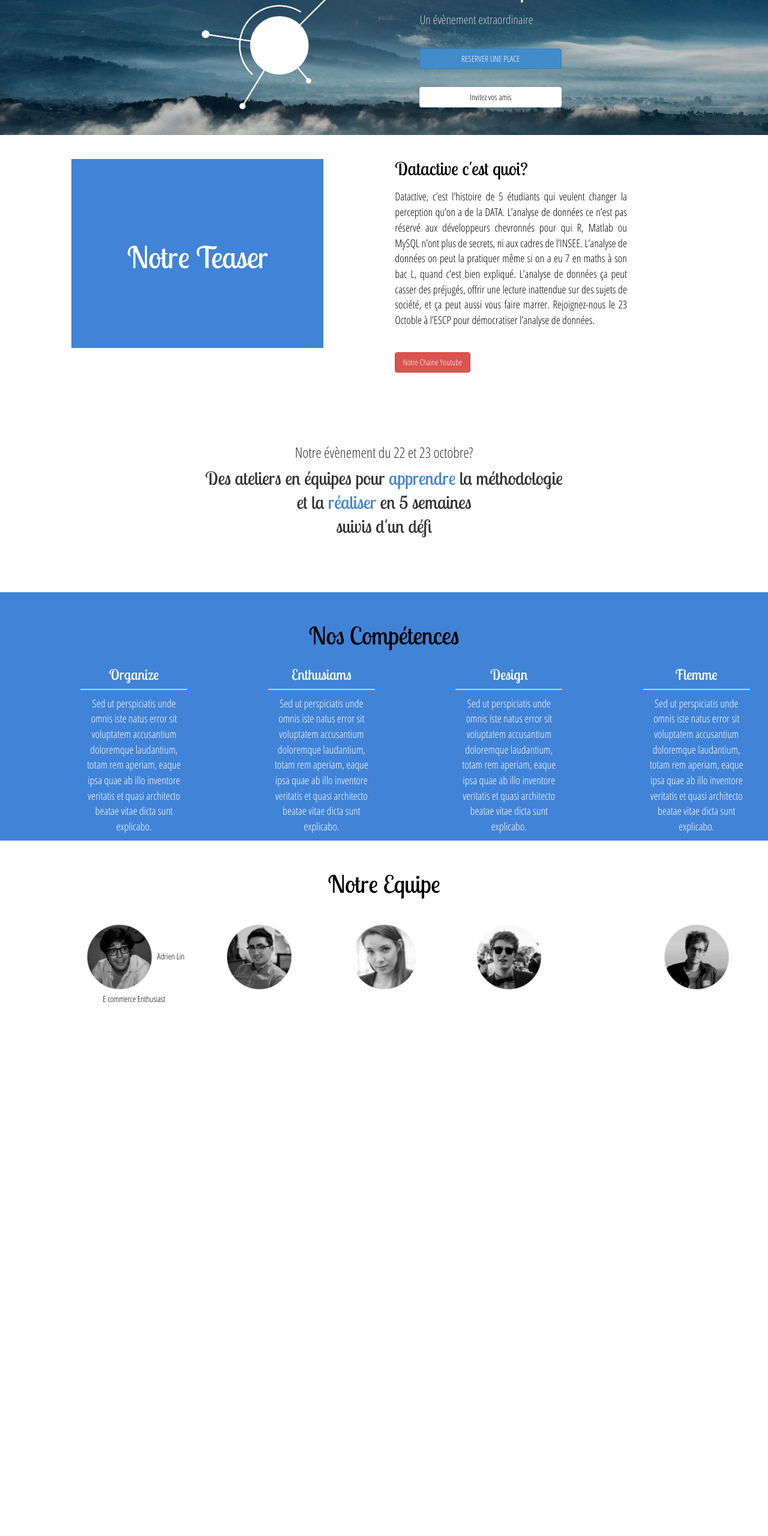
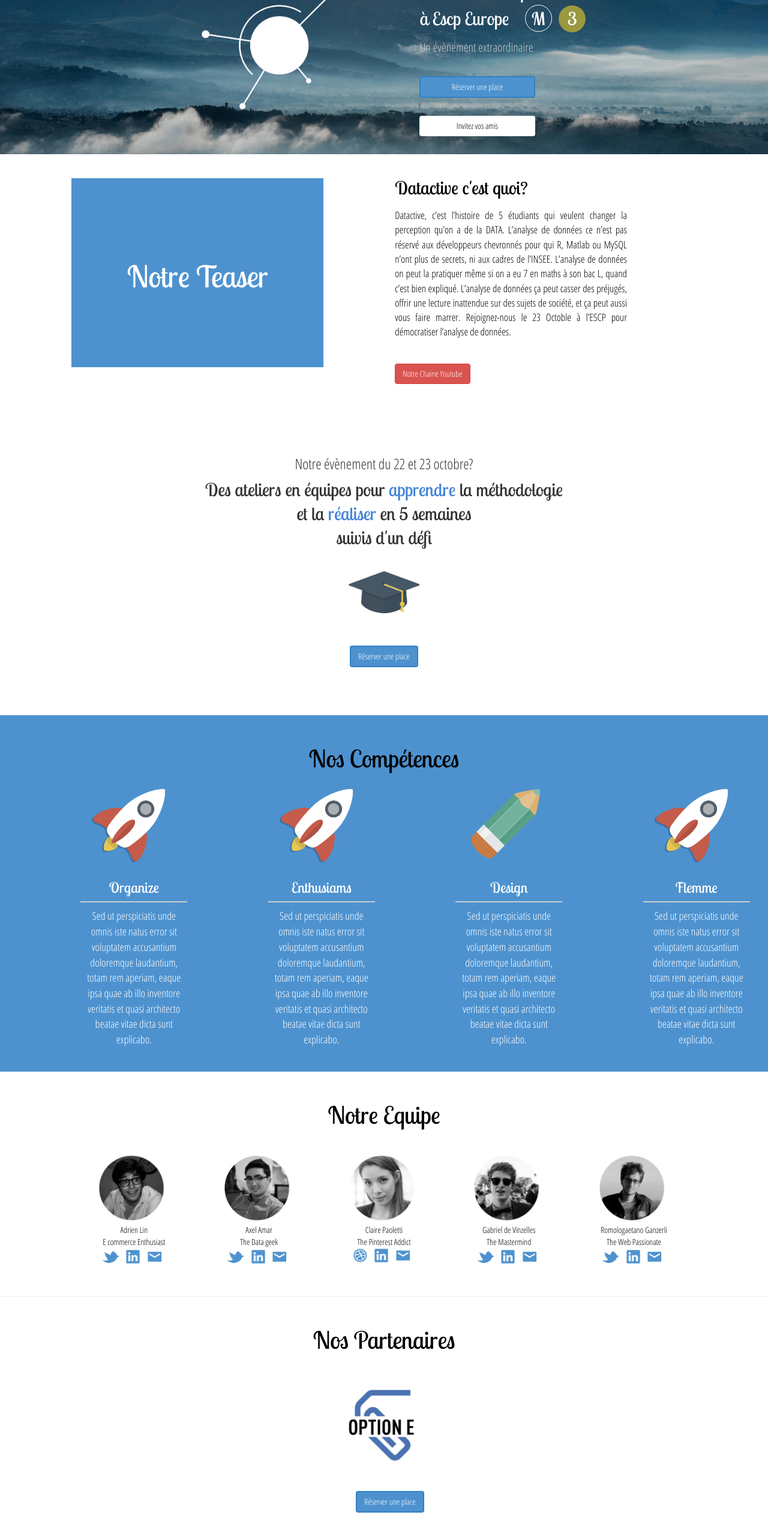
Before and after one commit to axelgrowth/datactive, a plain HTML site: page index.html in a window 1280 px wide. Shown: the part 236-2796 px from the top of the page at 60% size. Before the commit the page ends 1911 px from the top, so only its background shows below. Drawn offline with nearby package versions, Linux system fonts and the light colour scheme.

Commit message:
Finalizing

```diff
--- a/landing.html
+++ b/index.html
@@ -43,7 +43,7 @@
             <div class="row">
 
              <div class="col-sm-12  col-sm-offset-1 text-left title">
-              Du 22 &amp; 23 Septembre &agrave; ESCP EUROPE <br>
+              Du 22 &amp; 23 Septembre <br> &agrave; Escp Europe <div class="metro text-center">M</div> <div class="trois text-center">3</div><br>
               <span> Un &eacute;v&egrave;nement extraordinaire</span>
             </div>
           </div>
@@ -51,14 +51,14 @@
 
 
           <div class="row">
-            <div class=" col-sm-6 col-sm-offset-1 fill text-left subtitle">
-              <button class="btn btn-block btn-primary">RESERVER UNE PLACE</button>
+            <div class=" col-sm-5 col-sm-offset-1 fill text-left subtitle">
+              <button class="btn btn-block btn-primary">Réserver une place</button>
 
             </div>
 
           </div>
           <div class="row">
-            <div class=" col-sm-6 fill col-sm-offset-1 text-left subtitle">
+            <div class=" col-sm-5 fill col-sm-offset-1 text-left subtitle">
               <button class="btn btn-block">Invitez vos amis</button>
 
             </div>
@@ -79,7 +79,7 @@
             Datactive, c’est l’histoire de 5 étudiants qui veulent changer la perception qu’on a de la DATA. L’analyse de données ce n’est pas réservé aux développeurs chevronnés pour qui R, Matlab ou MySQL n’ont plus de secrets, ni aux cadres de l’INSEE. L’analyse de données on peut la pratiquer même si on a eu 7 en maths à son bac L, quand c’est bien expliqué. L’analyse de données ça peut casser des préjugés, offrir une lecture inattendue sur des sujets de société, et ça peut aussi vous faire marrer. Rejoignez-nous le 23 Octoble à l’ESCP pour démocratiser l’analyse de données.
           </p>
 
-          <button class="btn btn-md btn-danger">Notre Chaine Youtube</button>
+          <a href="https://www.youtube.com/channel/UCzGfJErzBEey4Q3pOYmqSXg" target="_blank"><button class="btn btn-md btn-danger">Notre Chaine Youtube</button></a>
         </div>
       </div>
 
@@ -91,6 +91,8 @@
           et la <span>réaliser</span> en 5 semaines <br>
           suivis d'un défi<br>
         </p>
+        <img src="img/chapeau.png" height="120px"><br>
+        <button class="btn btn-md btn-primary ">Réserver une place</button>
       </div>
       </div>
 
@@ -100,18 +102,23 @@
         <h2>Nos Compétences</h2>
         <div class="row">
           <div class="col-sm-2 col-sm-offset-1 skill">
+            <img src="img/fusee.png" height="150px">
             <h3> Organize</h3>
             <p>Sed ut perspiciatis unde omnis iste natus error sit voluptatem accusantium doloremque laudantium, totam rem aperiam, eaque ipsa quae ab illo inventore veritatis et quasi architecto beatae vitae dicta sunt explicabo. </p>
           </div>
-                    <div class="col-sm-2 col-sm-offset-1 skill">
+            <div class="col-sm-2 col-sm-offset-1 skill">
+
+            <img src="img/fusee.png" height="150px">
             <h3> Enthusiams</h3>
             <p>Sed ut perspiciatis unde omnis iste natus error sit voluptatem accusantium doloremque laudantium, totam rem aperiam, eaque ipsa quae ab illo inventore veritatis et quasi architecto beatae vitae dicta sunt explicabo. </p>
           </div>
                     <div class="col-sm-2 col-sm-offset-1 skill">
+            <img src="img/crayon.png" height="150px">
             <h3> Design</h3>
             <p>Sed ut perspiciatis unde omnis iste natus error sit voluptatem accusantium doloremque laudantium, totam rem aperiam, eaque ipsa quae ab illo inventore veritatis et quasi architecto beatae vitae dicta sunt explicabo. </p>
           </div>
                     <div class="col-sm-2 col-sm-offset-1 skill">
+            <img src="img/fusee.png" height="150px">
             <h3> Flemme</h3>
             <p>Sed ut perspiciatis unde omnis iste natus error sit voluptatem accusantium doloremque laudantium, totam rem aperiam, eaque ipsa quae ab illo inventore veritatis et quasi architecto beatae vitae dicta sunt explicabo. </p>
           </div>
@@ -126,30 +133,107 @@
         <div class="row">
           <div class="col-sm-2 col-sm-offset-1 text-center skill">
             <img src="img/Adrien.png" height="120px">
+            <br>
             Adrien Lin
             <br>
             E commerce Enthusiast
+            <br>
+            <a href="" target="_blank"><img src="img/logo-twitter.png" height="30px"></a>
+            <a href="" target="_blank"><img src="img/logo-linkdin.png" height="25px"></a>
+            <a href="" target="_blank"><img src="img/logo-mail.png" height="25px"></a>
           </div>
 
           <div class="col-sm-2 skill">
             <img src="img/Axel.png" height="120px">
+            <br>
+            Axel Amar
+            <br>
+            The Data geek
+            <br>
+            <a href="https://twitter.com/axelamar" target="_blank"><img src="img/logo-twitter.png" height="30px"></a>
+            <a href="www.linkedin.com/in/axelamar/" target="_blank"><img src="img/logo-linkdin.png" height="25px"></a>
+            <a href="mailto:axel.amar@edu.escpeurope.eu" target="_blank"><img src="img/logo-mail.png" height="25px"></a>
           </div>
           <div class="col-sm-2  skill">
             <img src="img/Claire.png" height="120px">
+            <br>
+            Claire Paoletti
+            <br>
+            The Pinterest Addict
+            <br>
+            <a href="https://dribbble.com/clairepaoletti" target="_blank"><img src="img/logo-dribbble.png" height="25px"></a>
+            <a href="http://fr.linkedin.com/in/clairepaoletti" target="_blank"><img src="img/logo-linkdin.png" height="25px"></a>
+            <a href="mailto:paoletticlaire@gmail.com" target="_blank"><img src="img/logo-mail.png" height="25px"></a>
           </div>
           <div class="col-sm-2  skill">
             <img src="img/Gabriel.png" height="120px">
+            <br>
+            Gabriel de Vinzelles
+            <br>
+            The Mastermind
+            <br>
+            <a href="" target="_blank"><img src="img/logo-twitter.png" height="30px"></a>
+            <a href="" target="_blank"><img src="img/logo-linkdin.png" height="25px"></a>
+            <a href="" target="_blank"><img src="img/logo-mail.png" height="25px"></a>
           </div>
-          <div class="col-sm-2 col-sm-offset-1 skill">
+          <div class="col-sm-2  skill">
             <img src="img/Romolo.png" height="120px">
+            <br>
+            Romologaetano Ganzerli
+            <br>
+            The Web Passionate
+            <br>
+            <a href="" target="_blank"><img src="img/logo-twitter.png" height="30px"></a>
+            <a href="" target="_blank"><img src="img/logo-linkdin.png" height="25px"></a>
+            <a href="" target="_blank"><img src="img/logo-mail.png" height="25px"></a>
           </div>
 
         </div>
 
+        </div>
+      </div>
 
 
 
+      <div class="container-fluid fill partenaires">
+        <div class=" col-sm-12  text-center ">
+        <h2>Nos Partenaires</h2>
+        <div class="row">
+          <div class="col-sm-4 col-sm-offset-4 text-center skill">
+            <img src="img/optione.png" height="160px"><br>
+            <button class="btn btn-md btn-primary text-center ">Réserver une place</button>
+          </div>
+
+
         </div>
+
+        </div>
+      </div>
+
+       <div class="container-fluid fill signature">
+
+
+        <div class="row">
+          <div class="col-sm-4 col-sm-offset-4 text-center logo">
+            <img src="img/logo-gris.png" height="40px"><br>
+
+          </div>
+
+
+        </div>
+        <div class="row">
+          <div class="col-sm-4 col-sm-offset-4 text-center">
+            <a href="https://www.youtube.com/channel/UCzGfJErzBEey4Q3pOYmqSXg" target="_blank"><img src="img/fb-gris.png" height="20px"> Youtube  </a>|
+            <img src="img/fb-gris.png" height="20px"> Facebook |
+           <a href="https://twitter.com/datactiveteam" target="_blank"> <img src="img/twitter-gris.png" height="20px"> Twitter </a>
+
+
+          </div>
+
+
+        </div>
+
+
       </div>
       </div>
       <!-- jQuery (necessary for Bootstrap's JavaScript plugins) -->
--- a/landing2.html
+++ /dev/null
@@ -1,113 +0,0 @@
-<!DOCTYPE html>
-<html lang="en">
-  <head>
-    <meta charset="utf-8">
-    <meta http-equiv="X-UA-Compatible" content="IE=edge">
-    <meta name="viewport" content="width=device-width, initial-scale=1">
-    <title>Datactive - Democratisation de la data</title>
-
-    <!-- Bootstrap -->
-    <link href="bootstrap/css/bootstrap.min.css" rel="stylesheet">
-    <link href="style.css" rel="stylesheet">
-    <script src="https://ajax.googleapis.com/ajax/libs/jquery/1.11.1/jquery.min.js"></script>
-    <script src="bootstrap/js/bootstrap.min.js"></script>
-    <link href='http://fonts.googleapis.com/css?family=Lobster+Two' rel='stylesheet' type='text/css'>
-    <link href="http://maxcdn.bootstrapcdn.com/font-awesome/4.2.0/css/font-awesome.min.css" rel="stylesheet">
-    <link href='http://fonts.googleapis.com/css?family=Open+Sans+Condensed:300' rel='stylesheet' type='text/css'>
-    <script type="text/javascript" src="js/smoothscroll.js"></script>
-
-
-    <!-- HTML5 Shim and Respond.js IE8 support of HTML5 elements and media queries -->
-    <!-- WARNING: Respond.js doesn't work if you view the page via file:// -->
-    <!--[if lt IE 9]>
-      <script src="https://oss.maxcdn.com/html5shiv/3.7.2/html5shiv.min.js"></script>
-      <script src="https://oss.maxcdn.com/respond/1.4.2/respond.min.js"></script>
-    <![endif]-->
-  </head>
-  <body>
-    <div class="container-fluid fill header">
-      <nav role="navigation" class="navbar  navbar-fixed-top">
-      <div class="row" >
-        <div class="col-sm-1 col-sm-offset-1 logo"> Datactive </div>
-
-        <div class="col-sm-1 col-sm-offset-1 text-center links navi"> <a id="registerLink" href="#register" class="smoothScroll">Register </a></div>
-        <div class="col-sm-1 col-sm-offset-1  text-center links navi"> <a id="teaserLink" href="#teaser" class="smoothScroll">Teaser </a> </div>
-        <div class="col-sm-1 col-sm-offset-1 text-center links navi"> <a  id="teamLink" href="#team" class="smoothScroll">Team </a> </div>
-        <div class="col-sm-1 col-sm-offset-1  text-center links navi"> <a id="registrLink" href="#register" class="smoothScroll">Teaser </a> </div>
-      </div>
-       </nav>
-      </br>
-      <div class="row" id="register">
-          <div class="col-sm-12 text-center title">UNLOCK THE POWER OF DATA </div>
-      </div>
-      <div class="row">
-          <div class="col-sm-12 text-center subtitle">(in a glance)</div>
-      </div>
-
-      <div class="row pad">
-          <div class="col-sm-12 text-center subtitle"> le 23 octobre à escp europe </div>
-      </div>
-
-
-    </div>
-
-  <div class="container-fluid fill video" id="teaser">
-    <div class="row">
-
-      <div class="col-sm-4 col-sm-offset-1 videocontainer">
-        <div class="col-sm-1 col-sm-offset-4">
-          <button type="button" class="btn btn-default btn-lg" style="margin-top:130px; margin-right:auto">
-            <span class="glyphicon glyphicon-play"></span> Play
-          </button>
-        </div>
-      </div>
-
-
-      <div class="col-sm-4 col-sm-offset-1  ">
-        <h5 class="row subtitle">
-          Datactive c'est quoi?
-        </h5>
-
-        <p>
-          Datactive, c’est l’histoire de 5 étudiants qui veulent changer la perception qu’on a de la DATA. L’analyse de données ce n’est pas réservé aux développeurs chevronnés pour qui R, Matlab ou MySQL n’ont plus de secrets, ni aux cadres de l’INSEE. L’analyse de données on peut la pratiquer même si on a eu 7 en maths à son bac L, quand c’est bien expliqué. L’analyse de données ça peut casser des préjugés, offrir une lecture inattendue sur des sujets de société, et ça peut aussi vous faire marrer. Rejoignez-nous le 23 Octoble à l’ESCP pour démocratiser l’analyse de données.
-        </p>
-
-      </div>
-
-    </div>
-
-  </div>
-
-    <div class="container-fluid fill team" id="team">
-    <div class="row">
-
-      <div class="col-sm-4 col-sm-offset-1 videocontainer">
-        <div class="col-sm-1 col-sm-offset-4">
-          <button type="button" class="btn btn-default btn-lg" style="margin-top:130px; margin-right:auto">
-            <span class="glyphicon glyphicon-play"></span> Play
-          </button>
-        </div>
-      </div>
-
-
-      <div class="col-sm-4 col-sm-offset-1  ">
-        <h5 class="row subtitle">
-          Datactive c'est quoi?
-        </h5>
-
-        <p>
-          Tumblr small batch Echo Park, pug 90's Pinterest authentic Kickstarter selvage. Tote bag Godard PBR, Austin meh brunch typewriter. Pug Brooklyn skateboard American Apparel meggings. Banksy mumblecore pickled twee cred disrupt Shoreditch Godard pop-up. Gentrify street art tote bag letterpress mumblecore. Irony ugh sustainable trust fund small batch. Beard banjo vegan, +1 sartorial keytar Vice Intelligentsia fanny pack Thundercats whatever Shoreditch sustainable.
-        </p>
-
-      </div>
-
-    </div>
-
-  </div>
-    <!-- jQuery (necessary for Bootstrap's JavaScript plugins) -->
-
-    <!-- Include all compiled plugins (below), or include individual files as needed -->
-
-    <script type="text/javascript" src="js/function.js"></script>
-  </body>
-</html>
--- a/style.css
+++ b/style.css
@@ -4,7 +4,11 @@
 	color:white;
 }
 
-
+ .btn-primary{
+	background-color: #4d92cf ;
+	border: solid 2px #3280c3 ;
+	border-color: #3280c3;
+}
 
 .top{
 	background-color: white;
@@ -46,6 +50,36 @@
 	color: #CCC;
 }
 
+.title .metro {
+	font-family: 'Lobster Two', cursive;
+	font-size: 30px;
+	width: 45px;
+	height: 45px;
+	line-height: 45px;
+	border-radius: 45px;
+	display: inline-block;
+	border:solid 1px white;
+	color: white;
+	margin-left: 20px;
+
+}
+
+
+.title .trois {
+	font-family: 'Lobster Two', cursive;
+	font-size: 30px;
+	width: 45px;
+	height: 45px;
+	line-height: 45px;
+	border-radius: 45px;
+	display: inline-block;
+	color: white;
+	background-color: #9a9940;
+	margin-left: 5px;
+
+}
+
+
 button{
 	margin-top: 30px;
 	font-size: 40px;
@@ -56,7 +90,7 @@
 
 .teaser-vid{
 	margin-top: 20px;
-	background-color: #4183D7;
+	background-color: #4d92cf;
 	height:315px;
 	line-height:315px;
 	width:420px;
@@ -72,6 +106,7 @@
 }
 .teaser-text{
 	color:black;
+	font-size: 17px;
 }
 
 .teaser-text h2{
@@ -97,8 +132,9 @@
 }
 
 .competences{
-	background-color: #4183D7;
+	background-color: #4d92cf;
 	padding-top: 30px;
+	padding-bottom: 30px;
 
 }
 
@@ -127,6 +163,8 @@
 .team{
 
 	padding-top: 30px;
+	padding-bottom: 50px;
+	border-bottom: 1px solid #EEEEEE;
 
 }
 
@@ -134,3 +172,39 @@
 	color:black;
 	font-size: 14px;
 }
+.skill img{
+	margin-right: 8px;
+}
+
+.partenaires{
+	color:black;
+	padding-top: 30px;
+	padding-bottom: 50px;
+	border-bottom: 1px solid #EEEEEE;
+
+}
+
+.partenaires h2{
+	font-family: 'Lobster Two', cursive;
+	font-size: 40px;
+	color:black;
+	margin-bottom: 40px;}
+
+	.partenaires button{
+		margin-left: 20px
+	}
+
+
+.signature{
+	padding-top: 30px;
+	color:#ccc;
+	font-size: 12px;
+	padding-bottom: 30px
+}
+
+.signature .logo img{margin-bottom:20px;}
+
+.signature a {
+	text-decoration: none;
+	color: #ccc;
+}
--- a/style2.css
+++ /dev/null
@@ -1,82 +0,0 @@
-body{
-	font-family: 'Open Sans Condensed', sans-serif;
-	font-size: 18px;
-}
-
-.subtitle{
-	font-family: 'Lobster Two', cursive;
-	font-size: 20px;
-}
-.pad{
-	padding-top: 40px;
-}
-
-
-	.header{
-		background-color: #E4F1FE;
-		padding-top: 40px;
-		/*padding-left:50px;*/
-		padding-bottom: 40px;
-
-	}
-
-		.header .logo{
-			font-family: 'Lobster Two', cursive;
-			font-size: 40px;
-		}
-
-		.header .links{
-
-			font-size: 20px;
-			padding-top: 20px;
-		}
-
-		.header .title{
-
-			font-size: 50px;
-			padding-top: 80px;
-		}
-
-		.header .subtitle{
-
-			font-size: 25px;
-			font-family: 'Lobster Two', cursive;
-		}
-
-		.header .navi a {
-			cursor: pointer;
-			text-decoration: none;
-			color: black;
-		}
-
-
-		.header nav{
-			background-color: #E4F1FE;
-		}
-			@media (min-width: 168px) {
-				#register{
-
-   				margin-top: 100px;
-
-		}
-		}
-	.video{
-		background-color: #C5EFF7;
-		padding-top:20px;
-		padding-bottom:20px;
-
-	}
-
-		.video .videocontainer{
-			background-color:#34495e;
-			height:315px;
-			border-radius: 6px;
-		}
-
-
-	.team{
-		background-color: #336E7B;
-		padding-top:20px;
-		padding-bottom:20px;
-
-	}
```
Also changed, not shown: img/chapeau.png (added), img/crayon.png (added), img/fb-gris.png (added), img/fusee.png (added), img/logo-dribbble.png (added), img/logo-gris.png (added), img/logo-linkdin.png (added), img/logo-mail.png (added), img/logo-twitter.png (added), img/optione.png (added), img/twitter-gris.png (added).
